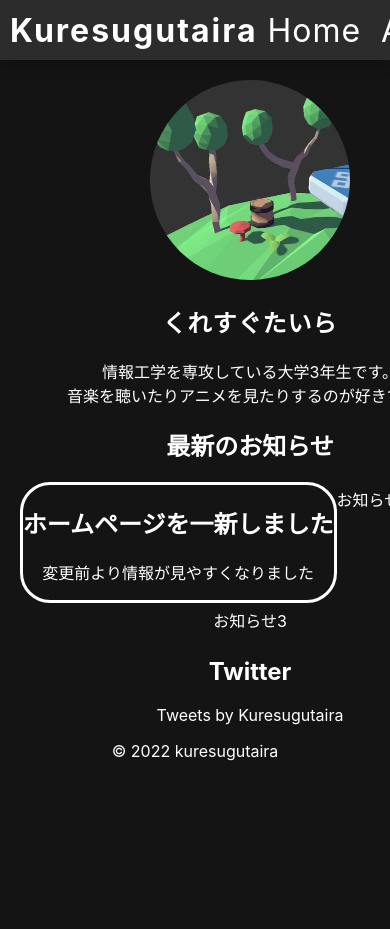
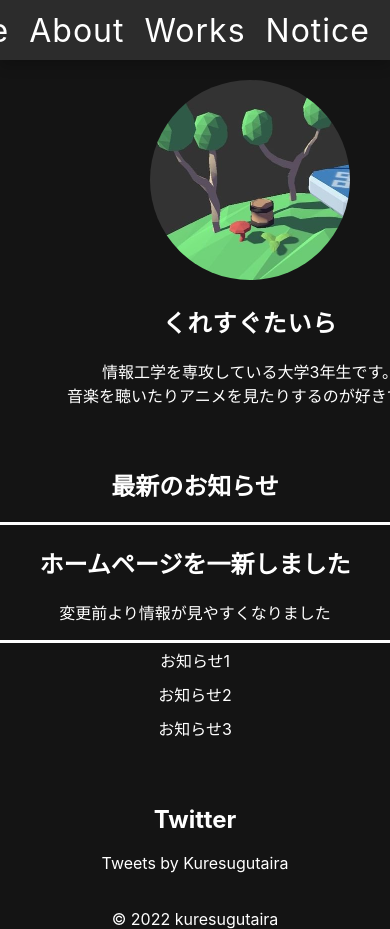
Before and after one commit to kuresugutaira/Homepage, a Next.js app: page / in a window 390 px wide. Shown: the top 929 px of the page. Before the commit the page ends 862 px from the top, so only its background shows below. Built offline with nearby package versions, Linux system fonts and the light colour scheme.

Commit message:
スマホにある程度対応できるようにメディアクエリの設定

```diff
--- a/src/components/header/header.module.scss
+++ b/src/components/header/header.module.scss
@@ -12,6 +12,7 @@
   align-items: center;
   display: flex;
   justify-content: space-between;
+  flex-flow: row nowrap;
   h1 {
     color: white;
     letter-spacing: 2px;
@@ -21,3 +22,15 @@
 .page_link_container {
   display: flex;
 }
+
+// 横幅に応じてKuresugutairaの文字の表示・非表示を切り替える
+
+// 横幅が728pxより小さくなったとき
+@media (max-width: 728px) {
+  .header {
+    justify-content: flex-end;
+    h1 {
+      display: none;
+    }
+  }
+}
--- a/src/components/header/header.tsx
+++ b/src/components/header/header.tsx
@@ -6,7 +6,7 @@ import PageLink from './pageLink/pageLink';
 function Header() {
   return (
     <header className={styles.header}>
-      <h1>Kuresugutaira</h1>
+      <h1 className='pc'>Kuresugutaira</h1>
       <span className={styles.page_link_container}>
         <PageLink href='/'>Home</PageLink>
         <PageLink href='about'>About</PageLink>
--- a/src/styles/Home.module.scss
+++ b/src/styles/Home.module.scss
@@ -3,6 +3,7 @@
   min-width: 500px;
   flex-flow: row wrap;
   justify-content: center;
+  padding-bottom: 20px;
 }
 
 .profile_icon {
@@ -26,7 +27,7 @@
   }
 }
 
-.notice_container {
+.news_container {
   display: flex;
   flex-flow: row wrap;
   justify-content: center;
@@ -35,14 +36,25 @@
 .latest_notice {
   display: flex;
   flex-flow: column nowrap;
-  justify-content: center;
+  justify-content: flex-start;
   text-align: center;
   min-width: 500px;
+  margin: 20px;
+}
+
+.notice_container {
+  display: flex;
+  flex-flow: column nowrap;
+  justify-content: space-around;
 }
 
 .twitter {
   text-align: center;
   min-width: 500px;
+  display: flex;
+  flex-flow: column nowrap;
+  justify-content: flex-start;
+  margin: 20px;
 }
 
 .twitter_timeline {
```
